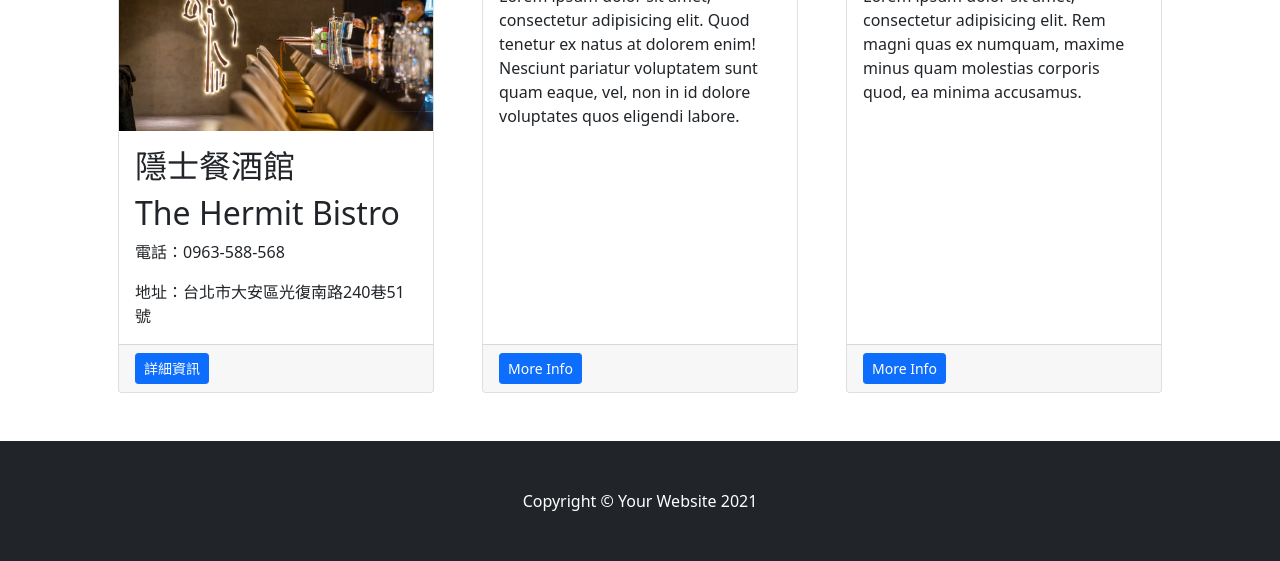
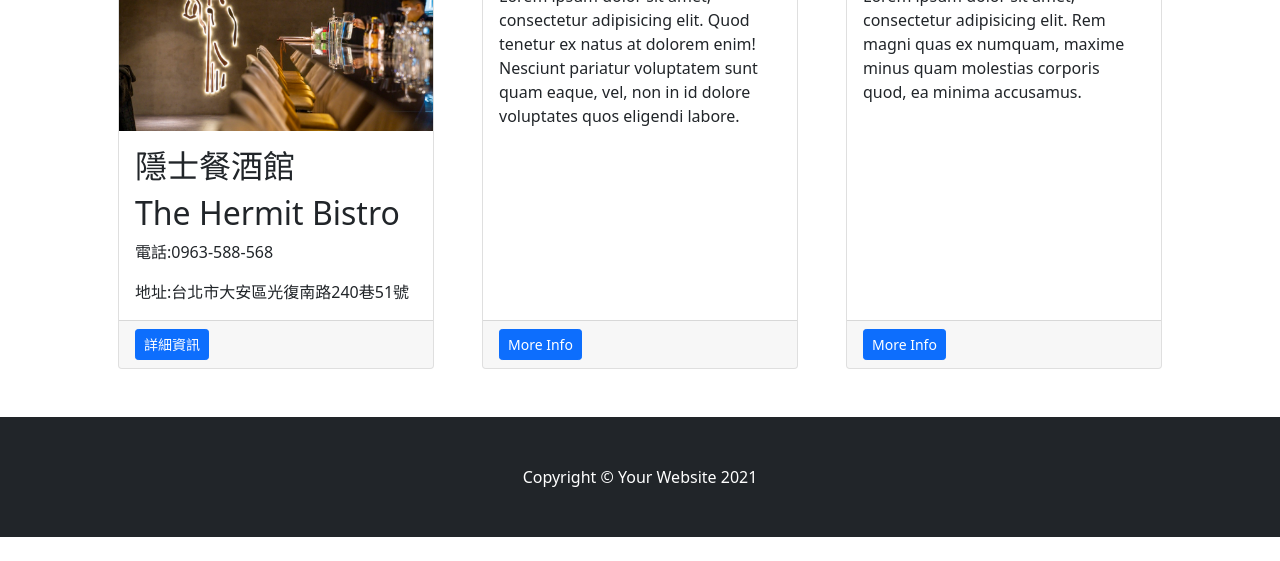
Before and after one commit to freedom3725/blueline, a plain HTML site: page index.html in a window 1280 px wide. Shown: the part 671-1232 px from the top of the page. After the commit the page ends 1208 px from the top, so only its background shows below. Drawn offline with nearby package versions, Linux system fonts and the light colour scheme.

Commit message:
Update index.html

```diff
--- a/index.html
+++ b/index.html
@@ -51,8 +51,8 @@
                         <div class="card-body">
                             <h2 class="card-title">隱士餐酒館</h2>
 							<h2 class="card-title">The Hermit Bistro</h2>
-							<p class="card-text">電話：0963-588-568</p>
-                            <p class="card-text">地址：台北市大安區光復南路240巷51號</p>
+							<p class="card-text">電話:0963-588-568</p>
+                            <p class="card-text">地址:台北市大安區光復南路240巷51號</p>
 
                         </div>
                         <div class="card-footer"><a class="btn btn-primary btn-sm" href="#!">詳細資訊</a></div>
```
